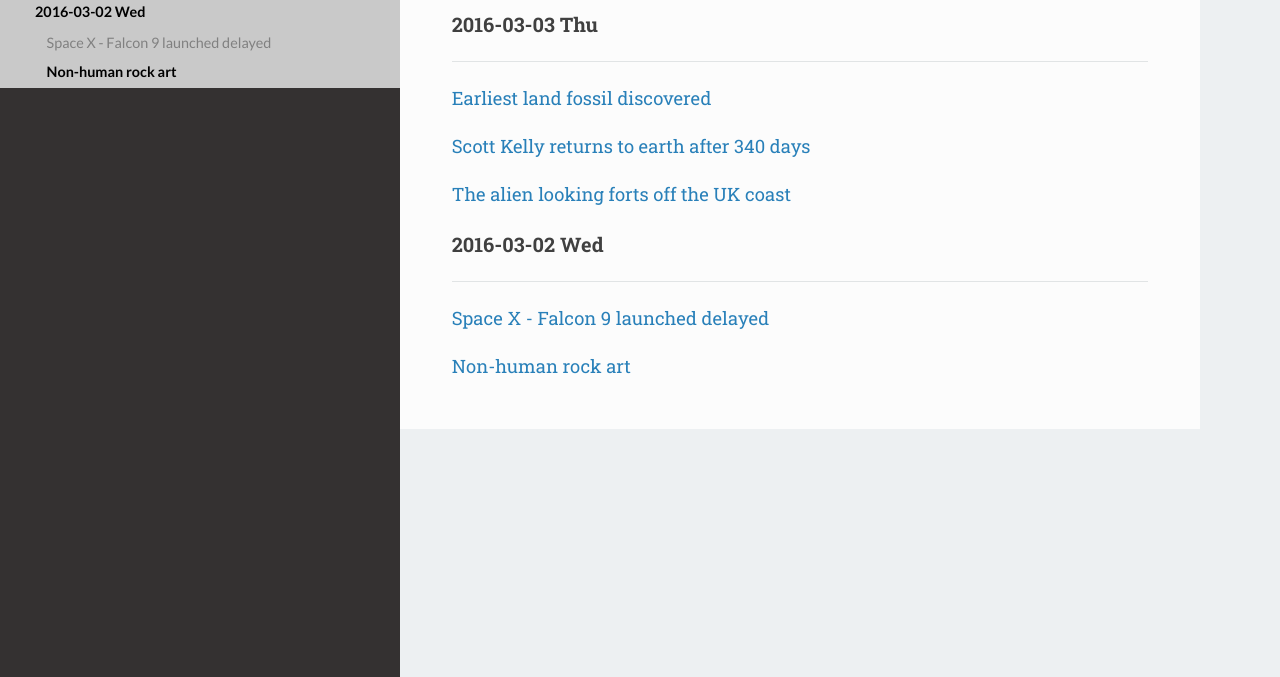
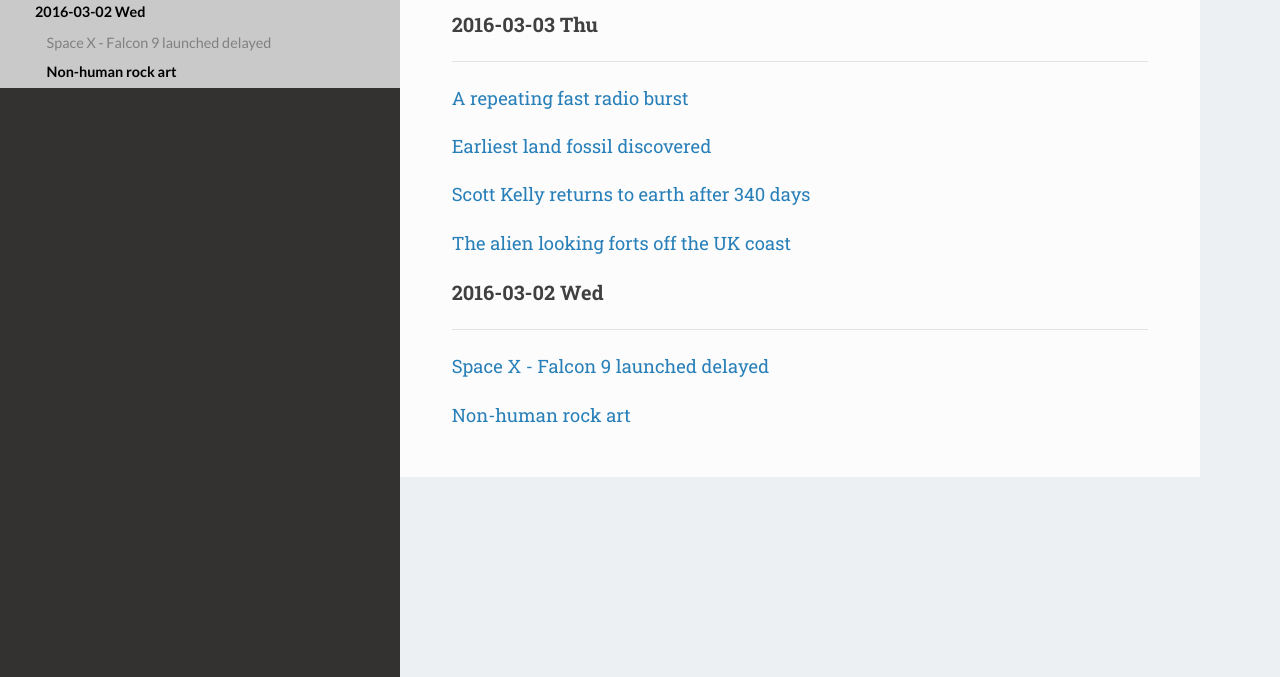
Before and after one commit to burann/nerdfeed, a plain HTML site: page index.html in a window 1280 px wide. Shown: the part 123-800 px from the top of the page. Drawn offline with nearby package versions, Linux system fonts and the light colour scheme.

Commit message:
Blog update

```diff
--- a/index.html
+++ b/index.html
@@ -4,7 +4,7 @@
 <html xmlns="http://www.w3.org/1999/xhtml" lang="en" xml:lang="en">
 <head>
 <title>The 2016 Nerd feed</title>
-<!-- 2016-03-02 Wed 22:05 -->
+<!-- 2016-03-02 Wed 23:28 -->
 <meta  http-equiv="Content-Type" content="text/html;charset=utf-8" />
 <meta  name="generator" content="Org-mode" />
 <meta  name="author" content="Robert Walker" />
@@ -152,9 +152,10 @@ for the JavaScript code in this tag.
 <ul>
 <li><a href="#sec-1-1">2016-03-03 Thu</a>
 <ul>
-<li><a href="#sec-1-1-1">Earliest land fossil discovered</a></li>
-<li><a href="#sec-1-1-2">Scott Kelly returns to earth after 340 days</a></li>
-<li><a href="#sec-1-1-3">The alien looking forts off the UK coast</a></li>
+<li><a href="#sec-1-1-1">A repeating fast radio burst</a></li>
+<li><a href="#sec-1-1-2">Earliest land fossil discovered</a></li>
+<li><a href="#sec-1-1-3">Scott Kelly returns to earth after 340 days</a></li>
+<li><a href="#sec-1-1-4">The alien looking forts off the UK coast</a></li>
 </ul>
 </li>
 <li><a href="#sec-1-2">2016-03-02 Wed</a>
@@ -179,13 +180,16 @@ for the JavaScript code in this tag.
 </div>
 
 <div id="outline-container-sec-1-1-1" class="outline-4">
-<h4 id="sec-1-1-1"><a href="http://www.iflscience.com/plants-and-animals/earliest-ever-fossil-land-organism-discovered">Earliest land fossil discovered</a></h4>
+<h4 id="sec-1-1-1"><a href="http://www.nature.com/nature/journal/vaop/ncurrent/full/nature17168.html">A repeating fast radio burst</a></h4>
 </div>
 <div id="outline-container-sec-1-1-2" class="outline-4">
-<h4 id="sec-1-1-2"><a href="http://spaceflightnow.com/2016/03/02/record-setting-space-station-crew-lands-after-340-day-mission/">Scott Kelly returns to earth after 340 days</a></h4>
+<h4 id="sec-1-1-2"><a href="http://www.iflscience.com/plants-and-animals/earliest-ever-fossil-land-organism-discovered">Earliest land fossil discovered</a></h4>
 </div>
 <div id="outline-container-sec-1-1-3" class="outline-4">
-<h4 id="sec-1-1-3"><a href="http://www.bbc.com/future/story/20160301-red-sands-the-alien-forts-off-britains-coast">The alien looking forts off the UK coast</a></h4>
+<h4 id="sec-1-1-3"><a href="http://spaceflightnow.com/2016/03/02/record-setting-space-station-crew-lands-after-340-day-mission/">Scott Kelly returns to earth after 340 days</a></h4>
+</div>
+<div id="outline-container-sec-1-1-4" class="outline-4">
+<h4 id="sec-1-1-4"><a href="http://www.bbc.com/future/story/20160301-red-sands-the-alien-forts-off-britains-coast">The alien looking forts off the UK coast</a></h4>
 </div>
 </div>
 
```
